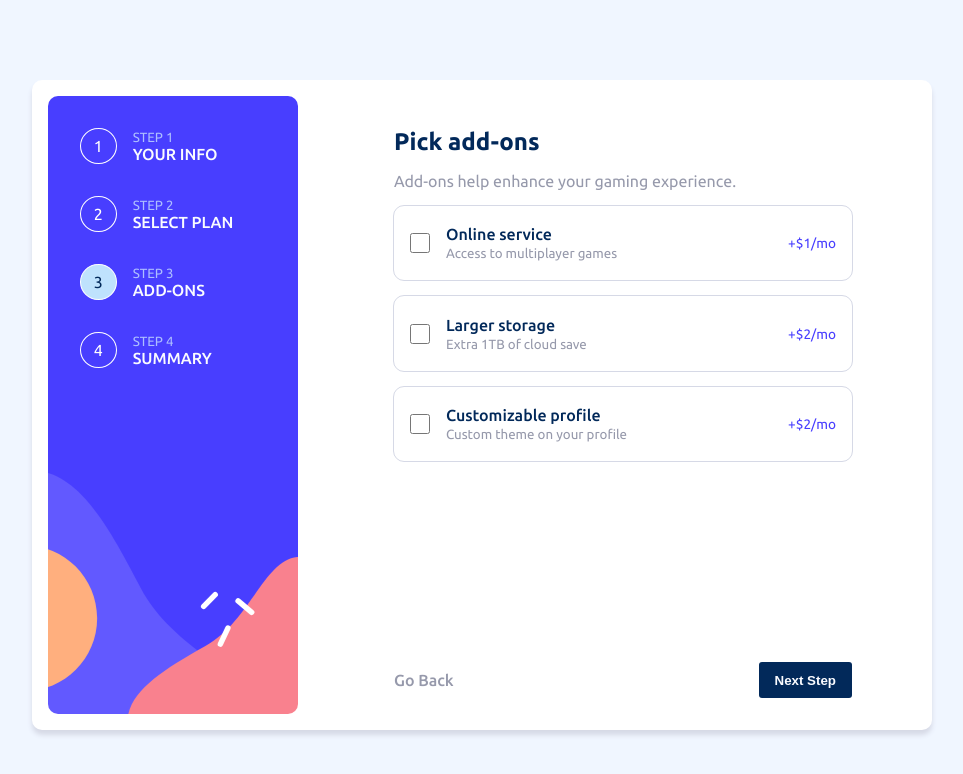
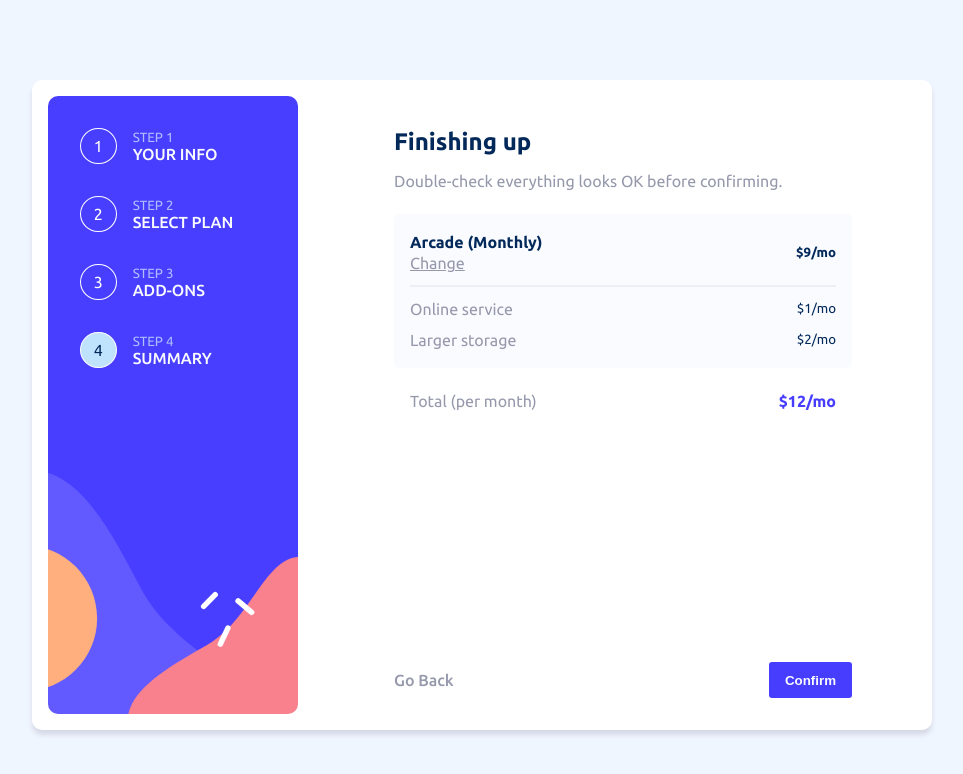
Before and after one commit to rowleks/fe-multi-step-form, a React (Vite) app: page / in a window 1280 px wide. Shown: the top 774 px of the page, without its empty margins (158-1121 px from the left). Built offline with nearby package versions, Linux system fonts and the light colour scheme.

Commit message:
completed form

```diff
--- a/src/App.tsx
+++ b/src/App.tsx
@@ -1,7 +1,9 @@
 import './App.scss'
+// import Success from './components/forms/success/Success'
 // import Step1 from './components/forms/step-1/Step1'
 // import Step2 from './components/forms/step-2/Step2'
-import Step3 from './components/forms/step-3/Step3'
+// import Step3 from './components/forms/step-3/Step3'
+import Step4 from './components/forms/step-4/Step4'
 import Sidebar from './components/sidebar/Sidebar'
 
 function App() {
@@ -13,7 +15,7 @@ function App() {
     </section>
 
     <section className='right'>
-     <Step3 />
+     <Step4 />
     </section>
 
   </main>
--- a/src/components/forms/step-4/Step4.tsx
+++ b/src/components/forms/step-4/Step4.tsx
@@ -0,0 +1,52 @@
+import Heading from "../heading/Heading";
+import "./step4.scss"
+import Nav from "../../nav/Nav";
+
+function Step4() {
+
+    const h2 = "Finishing up";
+    const p = "Double-check everything looks OK before confirming.";
+    return (
+        <div className="steps-container">
+
+        <div className="form-container">
+
+            <section className="step">
+                <Heading heading={h2} text={p}/>
+
+                <div className="checkout-container">
+                    <div className="plan">
+                        <div>
+                            <h4>Arcade (Monthly)</h4>
+                            <span>Change</span>
+                        </div>
+                        <h5>$9/mo</h5>
+                    </div>
+                    <hr />
+
+                    <div className="add-ons">
+                        <span>Online service</span>
+                        <h5>$1/mo</h5>
+                    </div>
+
+                    <div className="add-ons">
+                        <span>Larger storage</span>
+                        <h5>$2/mo</h5>
+                    </div>
+
+                </div>
+
+                <div className="total">
+                    <span>Total (per month)</span>
+                    <h4>$12/mo</h4>
+                </div>
+            </section>
+        </div>
+
+        <div> <Nav last={true}/> </div>
+
+    </div>
+    )
+}
+
+export default Step4
--- a/src/components/forms/step-4/step4.scss
+++ b/src/components/forms/step-4/step4.scss
@@ -0,0 +1,44 @@
+@use "../../../styles/variables.scss" as *;
+@use "../../../styles/mixins.scss" as *;
+
+section.step {
+
+    div.checkout-container {
+        display: flex; flex-direction: column;
+        gap: .8rem; margin-block: .5rem;
+        background-color: $alabaster; border-radius: 5px;
+        padding: 1.2rem 1rem;
+
+
+
+        hr { border: 1px solid $light-gray; opacity: .4;}
+        span { color: $cool-gray;}
+
+        .plan {
+            display: flex; align-items: center;
+            justify-content: space-between;
+            div {
+                display: flex; flex-direction: column;
+                gap: .2rem;
+                h4 {color: $marine-blue; font-weight: 600;}
+                span { text-decoration: underline; cursor: pointer;}
+            }
+            h5 { color: $marine-blue; font-size: 700;}
+        }
+
+        .add-ons {
+            display: flex; align-items: center;
+            justify-content: space-between;
+            h5 { color: $marine-blue; font-weight: 400;}
+        }
+
+    }
+
+    .total {
+        display: flex; align-items: center;
+        justify-content: space-between;
+        padding: 0 1rem;
+        span { color: $cool-gray;}
+        h4 {color: $purplish-blue;}
+    }
+}
--- /dev/null
+++ b/src/components/forms/success/Success.tsx
@@ -0,0 +1,25 @@
+import "./success.scss"
+
+function Success() {
+    return (
+<div className="steps-container">
+
+    <div className="form-container">
+
+        <section className="step success">
+
+            <div className="success-container">
+                <img src="/icon-thank-you.svg" alt="checkmark" width="50px" />
+                <h2>Thank you!</h2>
+                <p>Thanks for confirming your subscription! We hope you have fun using our platform. if you ever need support, please feel free to email us at support@loremgaming.com</p>
+
+
+            </div>
+        </section>
+    </div>
+
+</div>
+)
+}
+
+export default Success
--- a/src/components/nav/Nav.tsx
+++ b/src/components/nav/Nav.tsx
@@ -9,7 +9,7 @@ function Nav({ first = false, last = false }: NavProps) {
   return (
     <nav className="nav">
         <span className={first ? 'hide' : ''}>Go Back</span>
-        <button>{last ? 'Confirm' : 'Next Step'}</button>
+        <button className={last ? 'last': ''}>{last ? 'Confirm' : 'Next Step'}</button>
 
     </nav>
   )
--- a/src/components/nav/nav.scss
+++ b/src/components/nav/nav.scss
@@ -24,5 +24,7 @@ nav.nav {
         background-color: $marine-blue;
         font-weight: 600;
         cursor: pointer;
+
+        &.last { background-color: $purplish-blue}
     }
 }
--- a/src/components/sidebar/Sidebar.tsx
+++ b/src/components/sidebar/Sidebar.tsx
@@ -21,7 +21,7 @@ function Sidebar() {
 
       </div>
       <div className="step">
-        <span className="active">3</span>
+        <span className="">3</span>
         <div className="step-info">
           <small>STEP 3</small>
           <span>ADD-ONS</span>
@@ -29,7 +29,7 @@ function Sidebar() {
       </div>
 
       <div className="step">
-        <span>4</span>
+        <span className="active">4</span>
         <div className="step-info">
           <small>STEP 4</small>
           <span>SUMMARY</span>
```
Also changed, not shown: src/components/forms/success/success.scss (added, +18 -0 lines).
